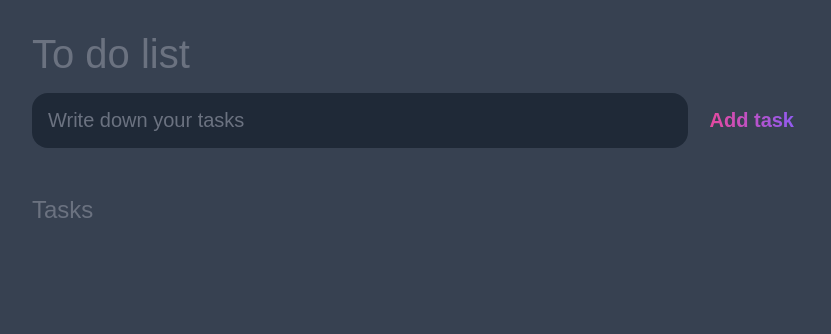
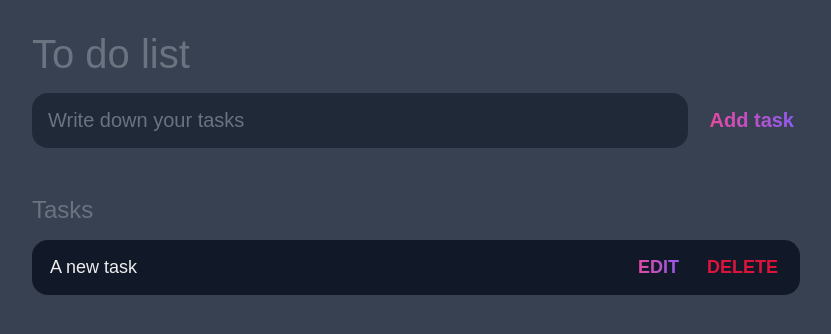
Before and after one commit to MarinaRacca/ToDoList, a plain HTML site: page index.html in a window 1280 px wide. Shown: the whole page, without its empty margins (224-1055 px from the left). Drawn offline with Linux system fonts and the light colour scheme.

Commit message:
Update index.html

```diff
--- a/index.html
+++ b/index.html
@@ -29,7 +29,7 @@
 
 			<div id="tasks">
 
-				<!-- <div class="task">
+				<div class="task">
 					<div class="content">
 						<input
 							type="text"
@@ -41,7 +41,7 @@
 						<button class="edit">Edit</button>
 						<button class="delete">Delete</button>
 					</div>
-				</div> -->
+				</div>
 
 			</div>
 		</section>
```
